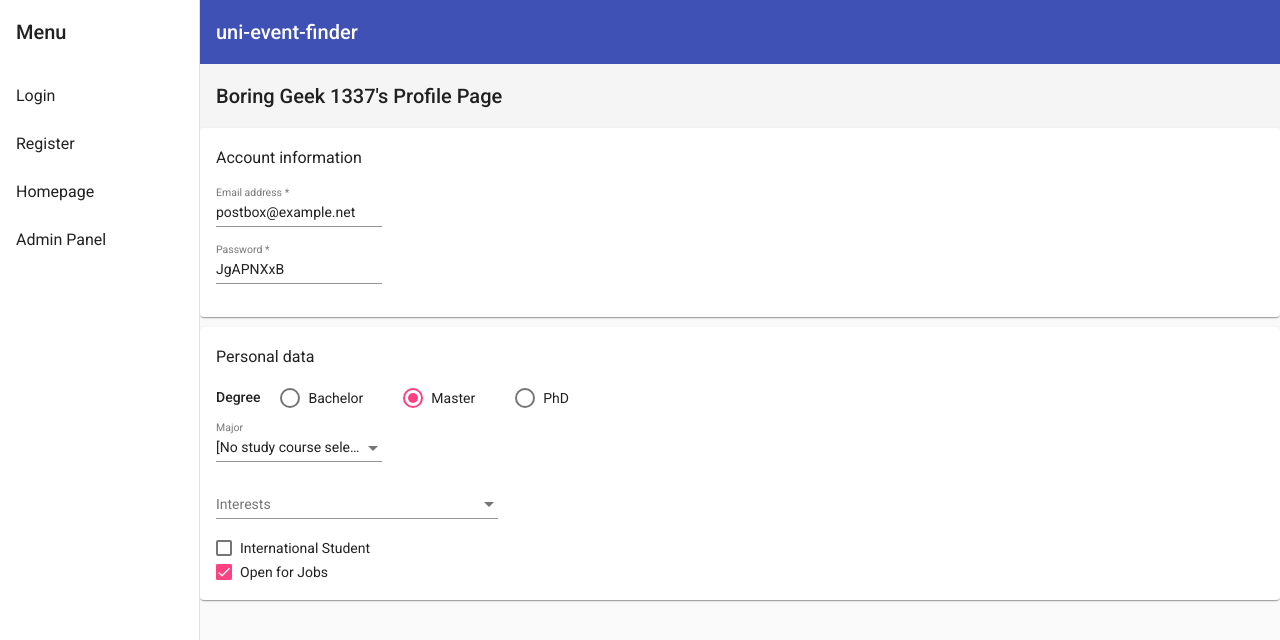
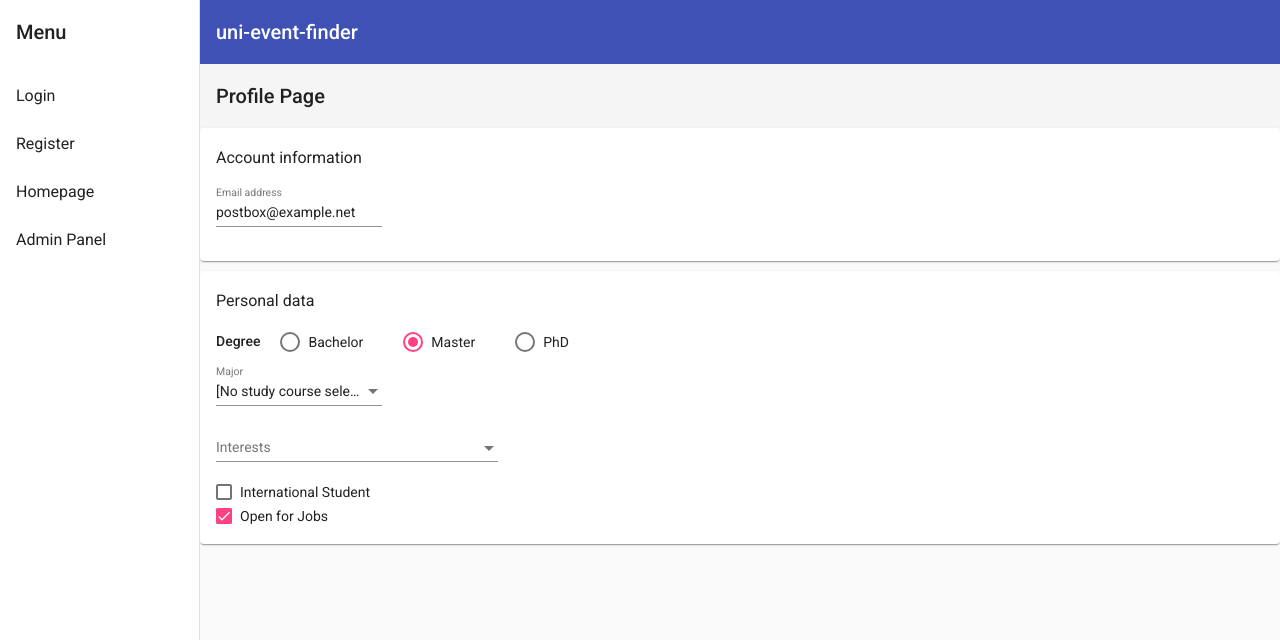
Before and after one commit to m4hdyar/uni-event-finder, an Angular app: page /profile in a window 1280 px wide. Shown: the top 640 px of the page. Built offline with nearby package versions, Linux system fonts and the light colour scheme.

Commit message:
Remove refences to pw / username and make mail not-changeable

```diff
--- a/src/app/profile/profile.component.html
+++ b/src/app/profile/profile.component.html
@@ -1,5 +1,5 @@
 <mat-toolbar>
-    <span>{{username}}'s Profile Page</span>
+    <span>Profile Page</span>
 </mat-toolbar>
 
 <mat-card>
@@ -8,18 +8,17 @@
         <section>
             <mat-form-field style="width:13vw">
                 <mat-label>Email address</mat-label>
-                <input type="email" matInput [(ngModel)]="email" placeholder="New email can't be empty" name="email"
-                    required />
+                <input type="email" matInput [value]="email" name="email" readonly/>
             </mat-form-field>
         </section>
 
-        <section>
+        <!-- <section>
             <mat-form-field style="width:13vw">
                 <mat-label>Password</mat-label>
                 <input matInput [(ngModel)]="password" placeholder="New password can't be empty" name="password"
                     required />
             </mat-form-field>
-        </section>
+        </section> -->
     </mat-card-content>
 </mat-card>
 
--- a/src/app/profile/profile.component.ts
+++ b/src/app/profile/profile.component.ts
@@ -12,9 +12,9 @@ export interface Major {
 })
 export class ProfileComponent implements OnInit {
 
-  username = 'Boring Geek 1337';
+  //username = 'Boring Geek 1337';
   email = 'postbox@example.net';
-  password = 'JgAPNXxB';
+  //password = 'JgAPNXxB';
   program = 2;
   is_International = false;
   need_Job = true;
```
